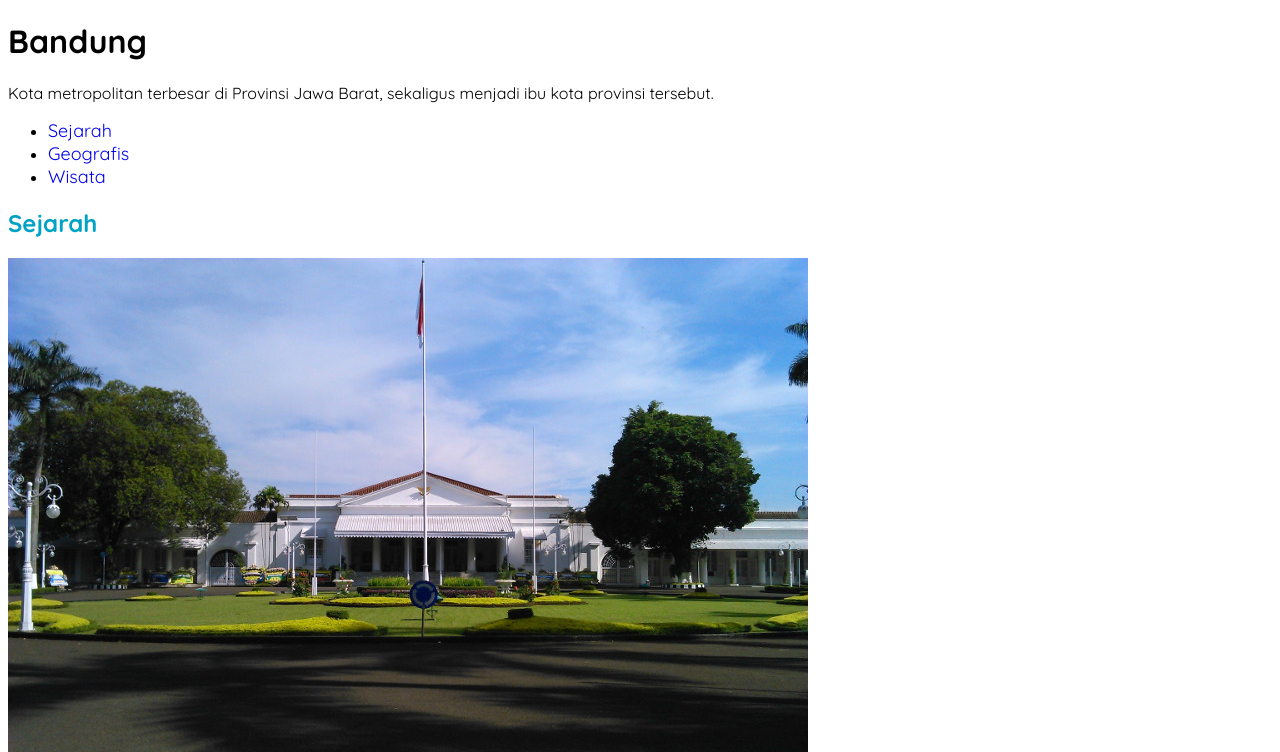
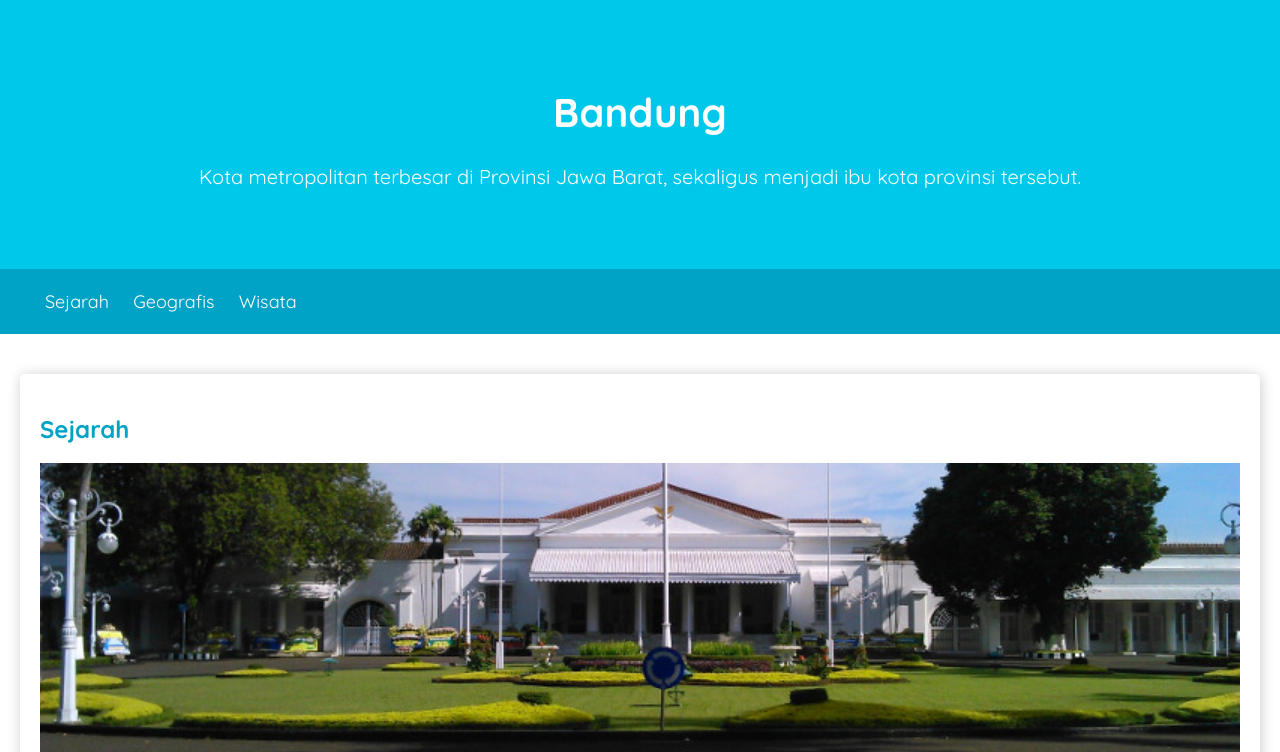
Before and after one commit to abdurrahmanff/dicoding-dasar-pemrograman-web, a plain HTML site: page index.html in a window 1280 px wide. Shown: the top 752 px of the page. Drawn offline with Linux system fonts and the light colour scheme.

Commit message:
feat: menambahkan styling box model

```diff
--- a/index.html
+++ b/index.html
@@ -14,11 +14,13 @@
   </head>
   <body>
     <header>
-      <h1>Bandung</h1>
-      <p>
-        Kota metropolitan terbesar di Provinsi Jawa Barat, sekaligus menjadi ibu
-        kota provinsi tersebut.
-      </p>
+      <div class="jumbotron">
+        <h1>Bandung</h1>
+        <p>
+          Kota metropolitan terbesar di Provinsi Jawa Barat, sekaligus menjadi
+          ibu kota provinsi tersebut.
+        </p>
+      </div>
 
       <nav>
         <ul>
@@ -37,9 +39,13 @@
 
     <main>
       <div id="content">
-        <article id="sejarah">
+        <article id="sejarah" class="card">
           <h2>Sejarah</h2>
-          <img src="public/static/image/history.jpg" alt="Sejarah" />
+          <img
+            src="public/static/image/history.jpg"
+            alt="Sejarah"
+            class="featured-image"
+          />
           <p>
             Kata Bandung berasal dari kata bendung atau bendungan karena
             terbendungnya sungai Citarum oleh lava Gunung Tangkuban Parahu yang
@@ -63,9 +69,13 @@
           </p>
         </article>
 
-        <article id="geografis">
+        <article id="geografis" class="card">
           <h2>Geografis</h2>
-          <img src="public/static/image/geografis.jpg" alt="Geografis" />
+          <img
+            src="public/static/image/geografis.jpg"
+            alt="Geografis"
+            class="featured-image"
+          />
           <p>
             Kota Bandung dikelilingi oleh pegunungan, sehingga bentuk morfologi
             wilayahnya bagaikan sebuah mangkok raksasa, secara geografis kota
@@ -85,7 +95,7 @@
           </p>
         </article>
 
-        <article id="wisata">
+        <article id="wisata" class="card">
           <h2>Wisata</h2>
           <p>
             Sejak dibukanya Jalan Tol Cipularang, kota Bandung telah menjadi
@@ -97,7 +107,11 @@
 
           <section>
             <h3>Farm House Lembang</h3>
-            <img src="public/static/image/farm-house.jpg" alt="Farm House" />
+            <img
+              src="public/static/image/farm-house.jpg"
+              alt="Farm House"
+              class="featured-image"
+            />
             <p>
               Berada di jalur utama Bandung-Lembang, Farm House menjadi objek
               wisata yang tidak pernah sepi pengunjung. Selain karena letaknya
@@ -108,7 +122,11 @@
 
           <section>
             <h3>Observatorium Bosscha</h3>
-            <img src="public/static/image/bosscha.jpg" alt="Bosscha" />
+            <img
+              src="public/static/image/bosscha.jpg"
+              alt="Bosscha"
+              class="featured-image"
+            />
             <p>
               Memiliki beberapa teleskop, antara lain, Refraktor Ganda Zeiss,
               Schmidt Bimasakti, Refraktor Bamberg, Cassegrain GOTO, dan
@@ -126,7 +144,7 @@
       </div>
 
       <aside class="profile">
-        <article>
+        <article class="card">
           <header>
             <h2>Kota Bandung</h2>
             <p>Kota Kembang Paris van Java</p>
@@ -134,6 +152,7 @@
               <img
                 src="public/static/image/bandung-badge.png"
                 alt="Lambang Kota Bandung"
+                class="profile"
               />
               <figcaption>Lambang</figcaption>
             </figure>
--- a/public/styles/style.css
+++ b/public/styles/style.css
@@ -1,5 +1,7 @@
 body {
   font-family: 'Quicksand', sans-serif;
+  margin: 0;
+  padding: 0;
 }
 
 h2,
@@ -15,10 +17,26 @@ footer {
   font-weight: bold;
 }
 
+main {
+  padding: 20px;
+}
+
+nav li {
+  display: inline;
+  list-style-type: none;
+  margin-right: 20px;
+}
+
+nav {
+  background-color: #00a2c6;
+  padding: 5px;
+}
+
 nav a {
   font-size: 18px;
   font-weight: 400;
   text-decoration: none;
+  color: white;
 }
 
 nav a:hover {
@@ -28,3 +46,29 @@ nav a:hover {
 .profile header {
   text-align: center;
 }
+
+.featured-image {
+  width: 100%;
+  max-height: 300px;
+  object-fit: cover;
+  object-position: center;
+}
+
+.profile img {
+  width: 200px;
+}
+
+.card {
+  box-shadow: 1px 1px 14px 0px rgba(0, 0, 0, 0.2);
+  border-radius: 5px;
+  padding: 20px;
+  margin-top: 20px;
+}
+
+.jumbotron {
+  font-size: 20px;
+  padding: 60px;
+  background-color: #00c8eb;
+  text-align: center;
+  color: white;
+}
```
